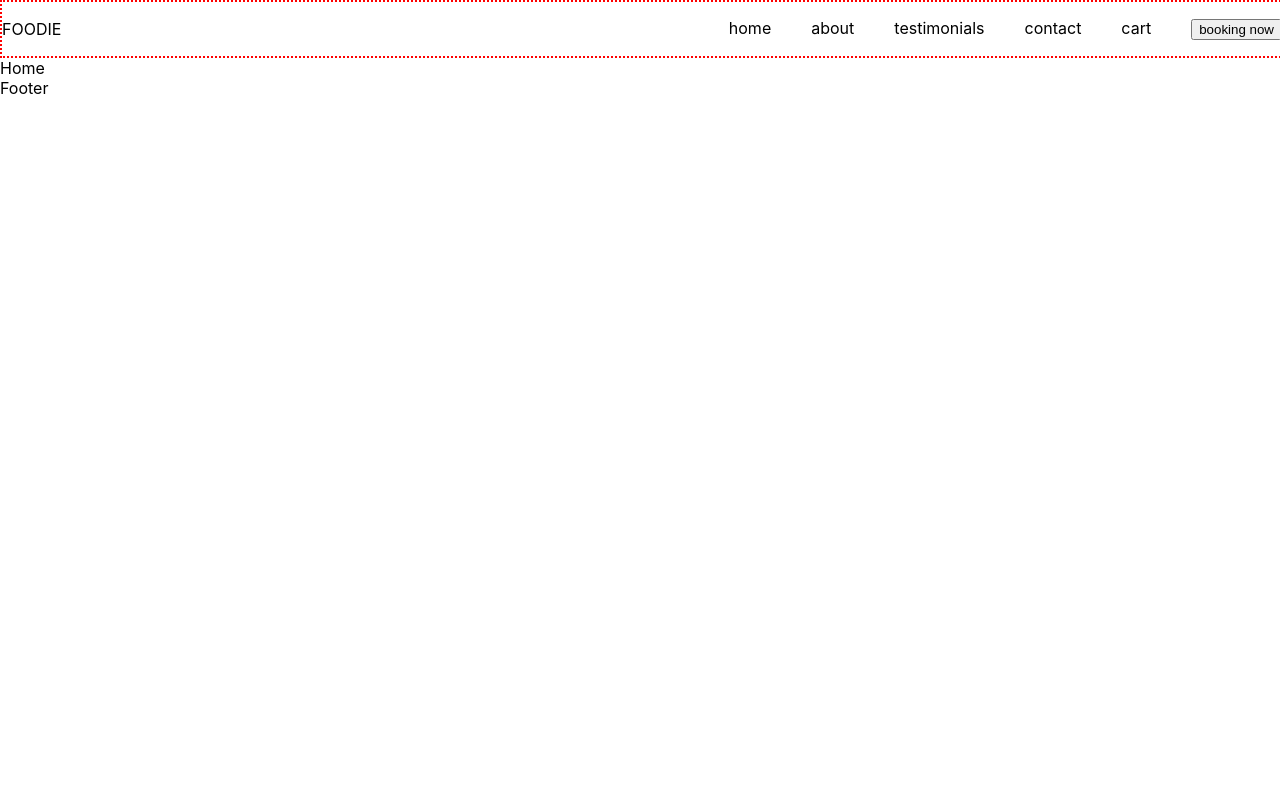
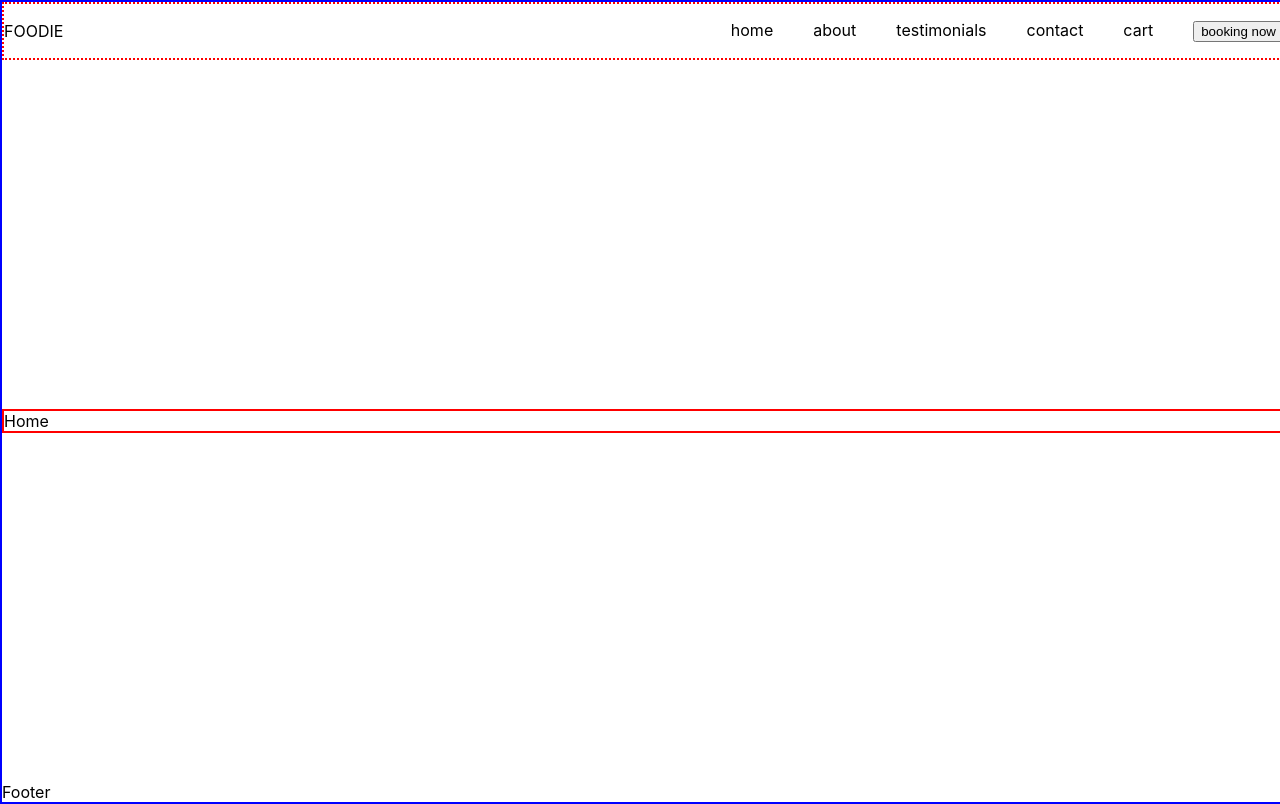
Before and after one commit to mambachristophersteven/react-restaurant-landing-page, a React (Create React App) app: page / in a window 1280 px wide. Built offline with nearby package versions, Linux system fonts and the light colour scheme.

Commit message:
styling App component

```diff
--- a/src/App.css
+++ b/src/App.css
@@ -1,38 +1,8 @@
-.App {
-  text-align: center;
-}
-
-.App-logo {
-  height: 40vmin;
-  pointer-events: none;
-}
-
-@media (prefers-reduced-motion: no-preference) {
-  .App-logo {
-    animation: App-logo-spin infinite 20s linear;
-  }
-}
-
-.App-header {
-  background-color: #282c34;
-  min-height: 100vh;
+.app{
   display: flex;
   flex-direction: column;
-  align-items: center;
-  justify-content: center;
-  font-size: calc(10px + 2vmin);
-  color: white;
+  justify-content: space-between;
+  width: 100vw;
+  min-height: 100vh;
+  border: 2px solid blue;
 }
-
-.App-link {
-  color: #61dafb;
-}
-
-@keyframes App-logo-spin {
-  from {
-    transform: rotate(0deg);
-  }
-  to {
-    transform: rotate(360deg);
-  }
-}
--- a/src/Pages/Home/Home.css
+++ b/src/Pages/Home/Home.css
@@ -0,0 +1,3 @@
+.home{
+    border: 2px solid red;
+}
--- a/src/Pages/Home/Home.jsx
+++ b/src/Pages/Home/Home.jsx
@@ -1,8 +1,9 @@
 import React from 'react'
+import './Home.css'
 
 const Home = () => {
   return (
-    <div>Home</div>
+    <div className='home'>Home</div>
   )
 }
 
```
